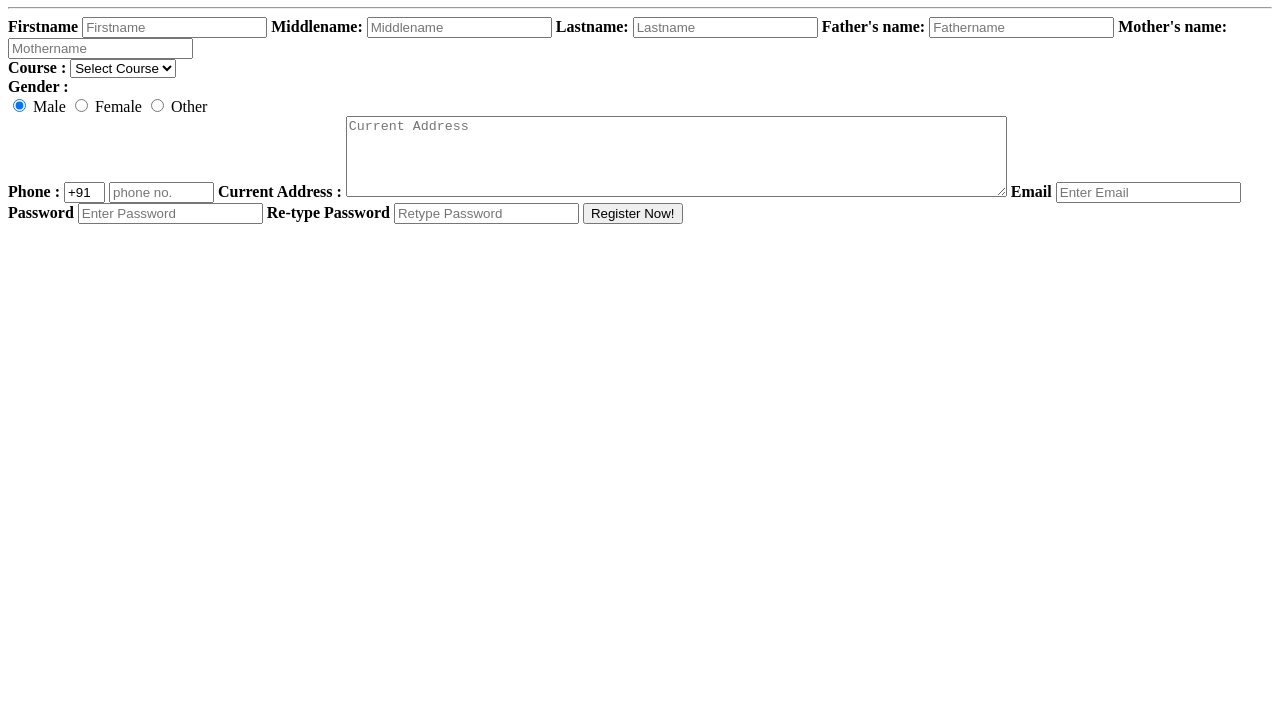
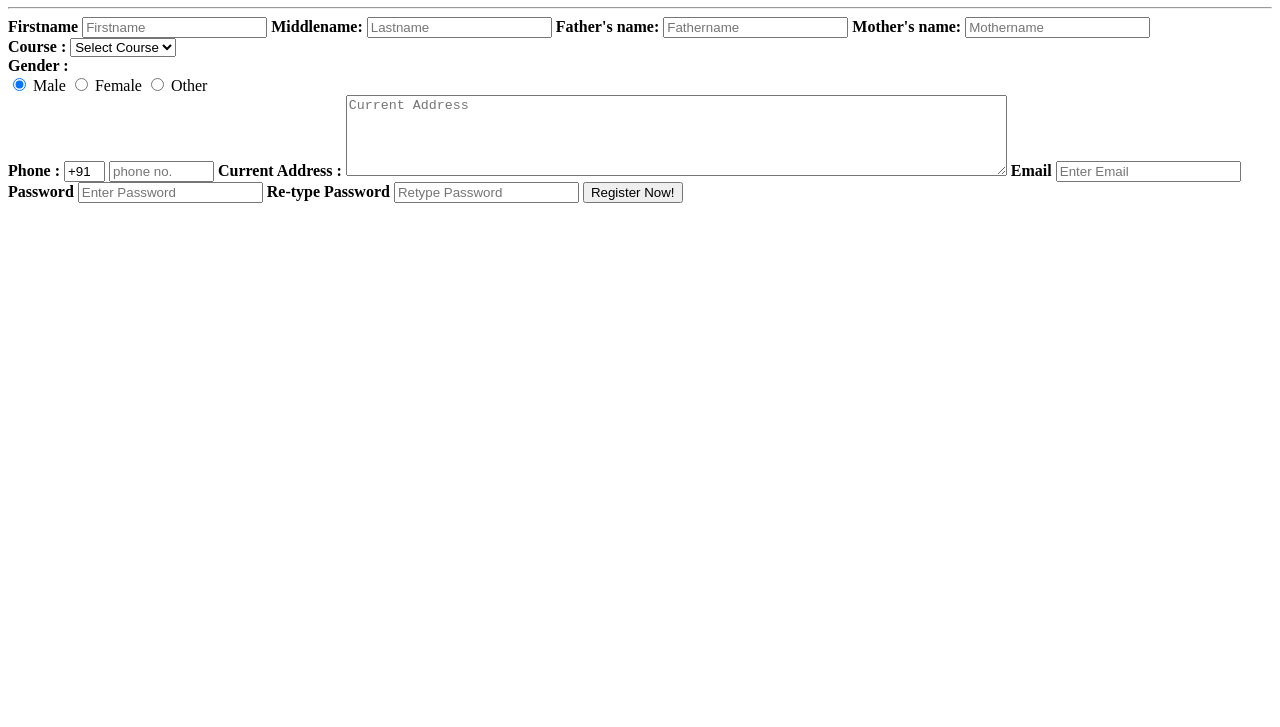
Before and after one commit to Mohini95/redi-test, a plain HTML site: page index.html in a window 1280 px wide. Shown: the part 73-800 px from the top of the page. Drawn offline with Linux system fonts and the light colour scheme.

Commit message:
middle name field removed

```diff
--- a/index.html
+++ b/index.html
@@ -16,8 +16,7 @@
       <label><b>Firstname</b></label>
       <input type="text" name="firstname" placeholder="Firstname" required>
       <label><b>Middlename:</b></label>
-      <input type="text" name="middlename" placeholder="Middlename">
-      <label><b>Lastname:</b></label>
+
       <input type="text" name="lastname" placeholder="Lastname" required>
       <label><b>Father's name:</b></label>
       <input type="text" name="Fathername" placeholder="Fathername" required>
```
